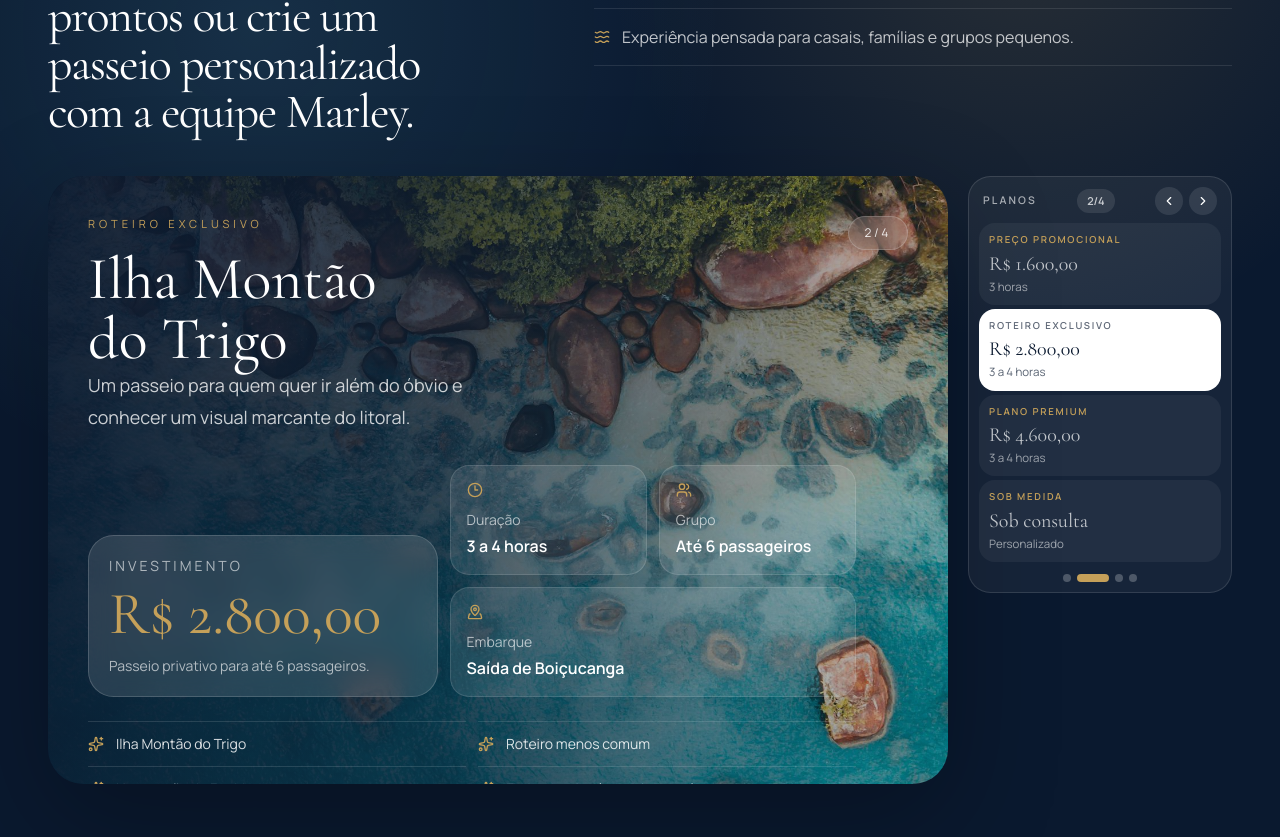
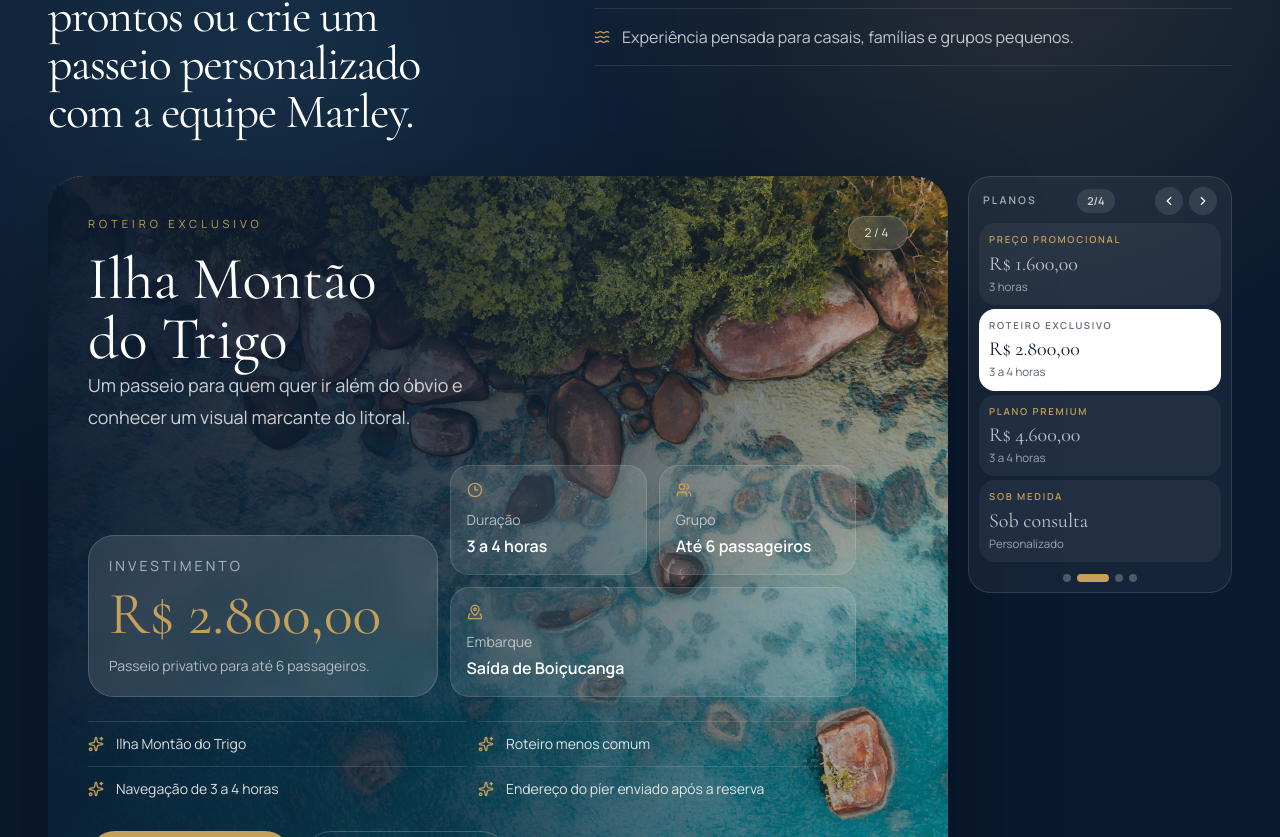
Before and after one commit to AGENCIAVCD/Marley-Aluguel-lancha, a Next.js app: page / in a window 1280 px wide. Shown: the part 1883-2720 px from the top of the page. Built offline with nearby package versions, Linux system fonts and the light colour scheme.

Commit message:
Fix plan card content clipping

```diff
--- a/app/page.tsx
+++ b/app/page.tsx
@@ -745,14 +745,14 @@ export default function Home() {
               initial={{ opacity: 0, x: shouldReduceMotion ? 0 : 28 }}
               animate={{ opacity: 1, x: 0 }}
               transition={{ duration: 0.5, ease: "easeOut" }}
-              className="relative overflow-hidden rounded-[1.8rem] bg-[var(--color-navy)] text-[var(--color-navy)] shadow-[0_34px_110px_rgba(0,0,0,0.28)] sm:rounded-[2.2rem]"
+              className="relative rounded-[1.8rem] bg-[var(--color-navy)] text-[var(--color-navy)] shadow-[0_34px_110px_rgba(0,0,0,0.28)] sm:rounded-[2.2rem]"
             >
               <motion.div
                 animate={{ rotateY: isPlanRevealed ? 180 : 0 }}
                 transition={{ duration: 0.7, ease: [0.22, 1, 0.36, 1] }}
-                className="relative min-h-[50rem] [transform-style:preserve-3d] sm:min-h-[46rem] lg:min-h-[38rem]"
+                className="relative [transform-style:preserve-3d]"
               >
-                <div className="absolute inset-0 overflow-hidden bg-[var(--color-navy)] [backface-visibility:hidden]">
+                <div className="relative overflow-hidden rounded-[1.8rem] bg-[var(--color-navy)] [backface-visibility:hidden] sm:rounded-[2.2rem]">
                   <Image
                     src={selectedPlan.image}
                     alt={selectedPlan.imageAlt}
@@ -761,7 +761,7 @@ export default function Home() {
                     className="object-cover"
                   />
                   <div className="absolute inset-0 bg-[linear-gradient(90deg,rgba(10,25,47,0.94)_0%,rgba(10,25,47,0.78)_44%,rgba(10,25,47,0.24)_100%)]" />
-                  <div className="relative flex min-h-[50rem] flex-col justify-between p-5 text-white sm:min-h-[46rem] sm:p-8 lg:min-h-[38rem] lg:p-10">
+                  <div className="relative flex min-h-[50rem] flex-col justify-between p-5 text-white sm:min-h-[46rem] sm:p-8 lg:min-h-[42rem] lg:p-10">
                     <div className="flex items-start justify-between gap-4">
                       <div>
                         <p className="font-sans text-[0.7rem] uppercase tracking-[0.36em] text-[var(--color-sand)]">
@@ -853,7 +853,7 @@ export default function Home() {
                   </div>
                 </div>
 
-                <div className="absolute inset-0 overflow-hidden bg-[var(--color-sand)] text-[var(--color-navy)] [backface-visibility:hidden] [transform:rotateY(180deg)]">
+                <div className="absolute inset-0 overflow-hidden rounded-[1.8rem] bg-[var(--color-sand)] text-[var(--color-navy)] [backface-visibility:hidden] [transform:rotateY(180deg)] sm:rounded-[2.2rem]">
                   <div className="absolute inset-0 opacity-[0.18]">
                     <Image
                       src={selectedPlan.image}
@@ -863,7 +863,7 @@ export default function Home() {
                       className="object-cover"
                     />
                   </div>
-                  <div className="relative flex min-h-[50rem] flex-col justify-between p-5 sm:min-h-[46rem] sm:p-8 lg:min-h-[38rem] lg:p-10">
+                  <div className="relative flex min-h-[50rem] flex-col justify-between p-5 sm:min-h-[46rem] sm:p-8 lg:min-h-[42rem] lg:p-10">
                     <div className="flex items-start justify-between gap-4">
                       <div>
                         <p className="font-sans text-[0.7rem] uppercase tracking-[0.34em] text-[var(--color-navy)]/60">
```
